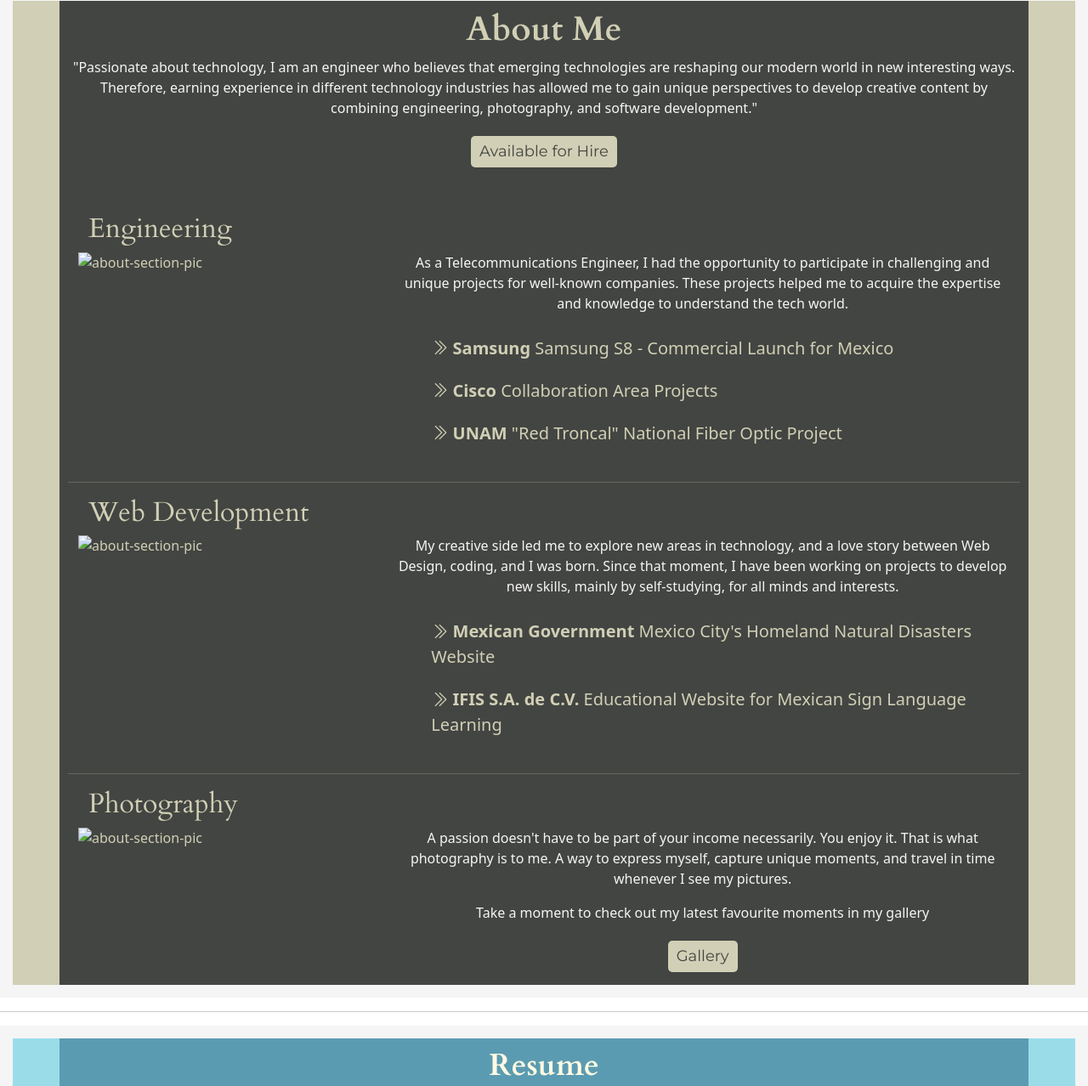
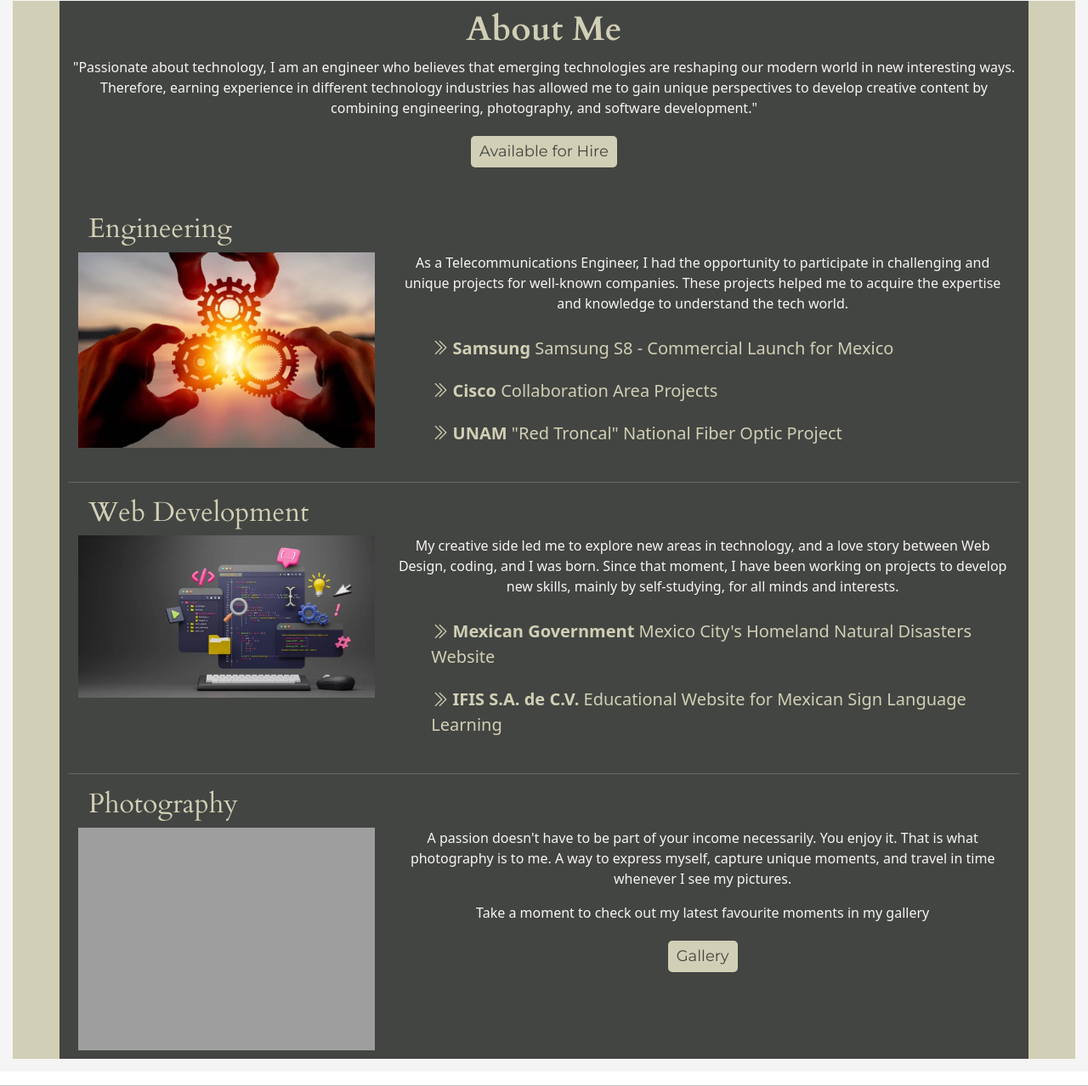
Before and after one commit to MajitoBrinkitos/front-end-portfolio, a plain HTML site: page index.html in a window 1280 px wide. Shown: the part 803-2081 px from the top of the page at 85% size. Drawn offline with nearby package versions, Linux system fonts and the light colour scheme; the site is published under a folder, as on GitHub Pages, so addresses that start at the root find nothing.

Commit message:
Update index.html

```diff
--- a/index.html
+++ b/index.html
@@ -130,7 +130,7 @@
                     <div class="container">
                         <div class="row">
                             <div class="col-lg-4">
-                                <img src="/img/about.png" alt="about-section-pic">
+                                <img src="./img/about.png" alt="about-section-pic">
                             </div>
                             <div class="col-lg-8">
                                 <p>
@@ -163,7 +163,7 @@
                     <div class="container">
                         <div class="row">
                             <div class="col-lg-4">
-                                <img src="/img/web-development.png" alt="about-section-pic">
+                                <img src="./img/web-development.png" alt="about-section-pic">
                             </div>
                             <div class="col-lg-8">
                                 <p>
@@ -192,7 +192,7 @@
                     <div class="container">
                         <div class="row">
                             <div class="col-lg-4">
-                                <img src="/img/photography.jpg" alt="about-section-pic">
+                                <img src="./img/photography.jpg" alt="about-section-pic">
                             </div>
                             <div class="col-lg-8">
                                 <p>
```
